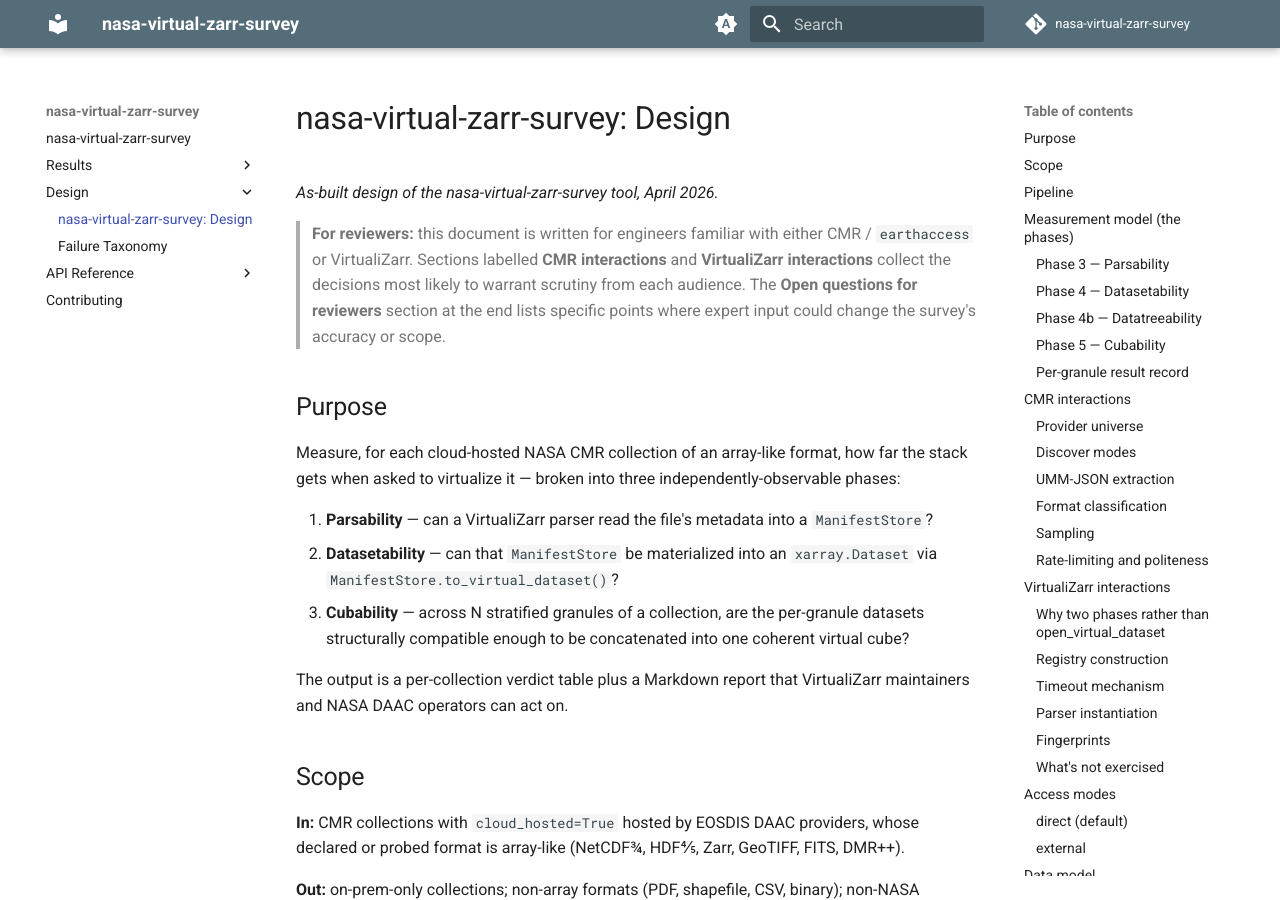
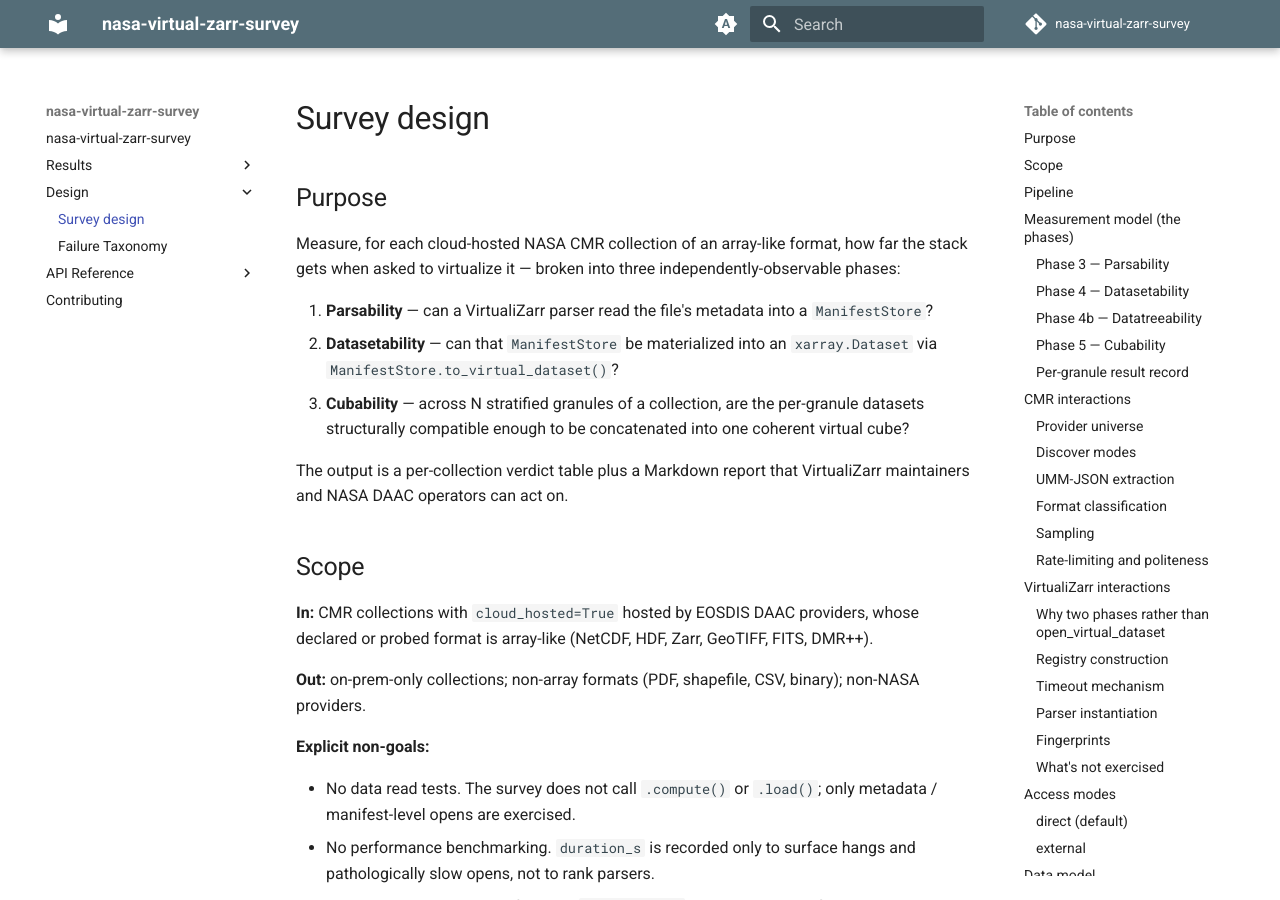
Before and after one commit to NASA-IMPACT/nasa-virtual-zarr-survey, an MkDocs documentation site: the page built from docs/design/architecture.md, in a window 1280 px wide and 900 px high. Built offline with MkDocs 1.6.1 and Material for MkDocs 9.7.7, drawn with Linux system fonts in a browser that asks for light colours; comment, search, counter and statistics services are not loaded; the version menu is left out; some of the changed text lies outside the part shown.

Commit message:
Update survey design

```diff
--- a/docs/design/architecture.md
+++ b/docs/design/architecture.md
@@ -1,8 +1,4 @@
-# nasa-virtual-zarr-survey: Design
-
-*As-built design of the nasa-virtual-zarr-survey tool, April 2026.*
-
-> **For reviewers:** this document is written for engineers familiar with either CMR / `earthaccess` or VirtualiZarr. Sections labelled **CMR interactions** and **VirtualiZarr interactions** collect the decisions most likely to warrant scrutiny from each audience. The **Open questions for reviewers** section at the end lists specific points where expert input could change the survey's accuracy or scope.
+# Survey design
 
 ## Purpose
 
@@ -16,7 +12,7 @@
 
 ## Scope
 
-**In:** CMR collections with `cloud_hosted=True` hosted by EOSDIS DAAC providers, whose declared or probed format is array-like (NetCDF3/4, HDF4/5, Zarr, GeoTIFF, FITS, DMR++).
+**In:** CMR collections with `cloud_hosted=True` hosted by EOSDIS DAAC providers, whose declared or probed format is array-like (NetCDF, HDF, Zarr, GeoTIFF, FITS, DMR++).
 
 **Out:** on-prem-only collections; non-array formats (PDF, shapefile, CSV, binary); non-NASA providers.
 
@@ -141,8 +137,6 @@
 
 ## CMR interactions
 
-This section collects the decisions most relevant to a CMR reviewer.
-
 ### Provider universe
 
 `providers.py::get_eosdis_providers()` returns a hard-coded snapshot of EOSDIS DAAC providers, ported from `titiler-cmr-compatibility`. It is a pure list; re-check annually against `https://cmr.earthdata.nasa.gov/search/providers`.
@@ -196,8 +190,6 @@
 No explicit rate limiting. `discover` issues O(1) CMR calls (one paged `search_datasets`, or N/100 concept-id batches in top-N mode). `sample` issues O(collections × 5) granule-search calls. `attempt` hits S3 / DAAC HTTPS gateways directly and does not touch CMR. A full survey is ~10k attempts and runs in ~1 workday.
 
 ## VirtualiZarr interactions
-
-This section collects the decisions most relevant to a VirtualiZarr reviewer.
 
 ### Why two phases rather than `open_virtual_dataset`
 
```
